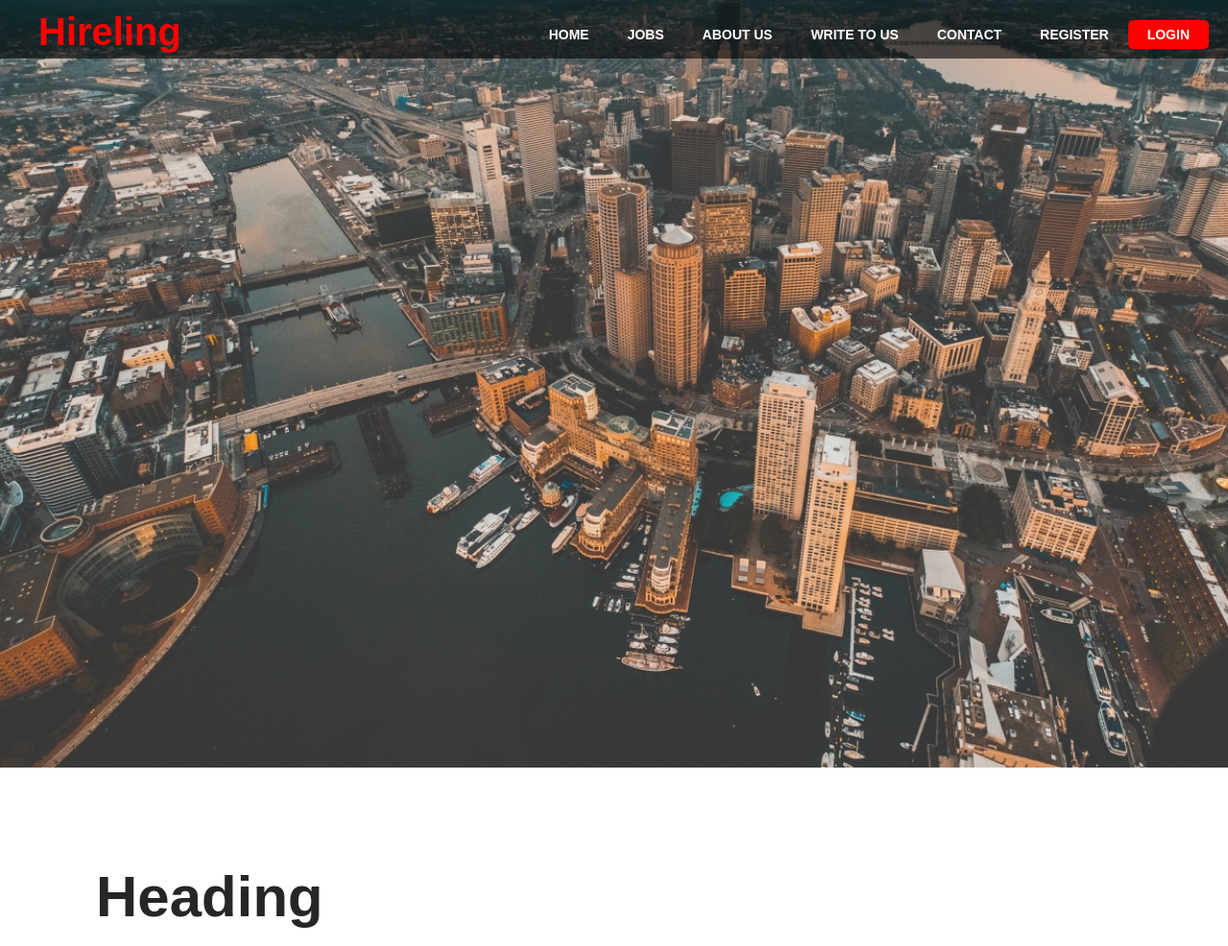
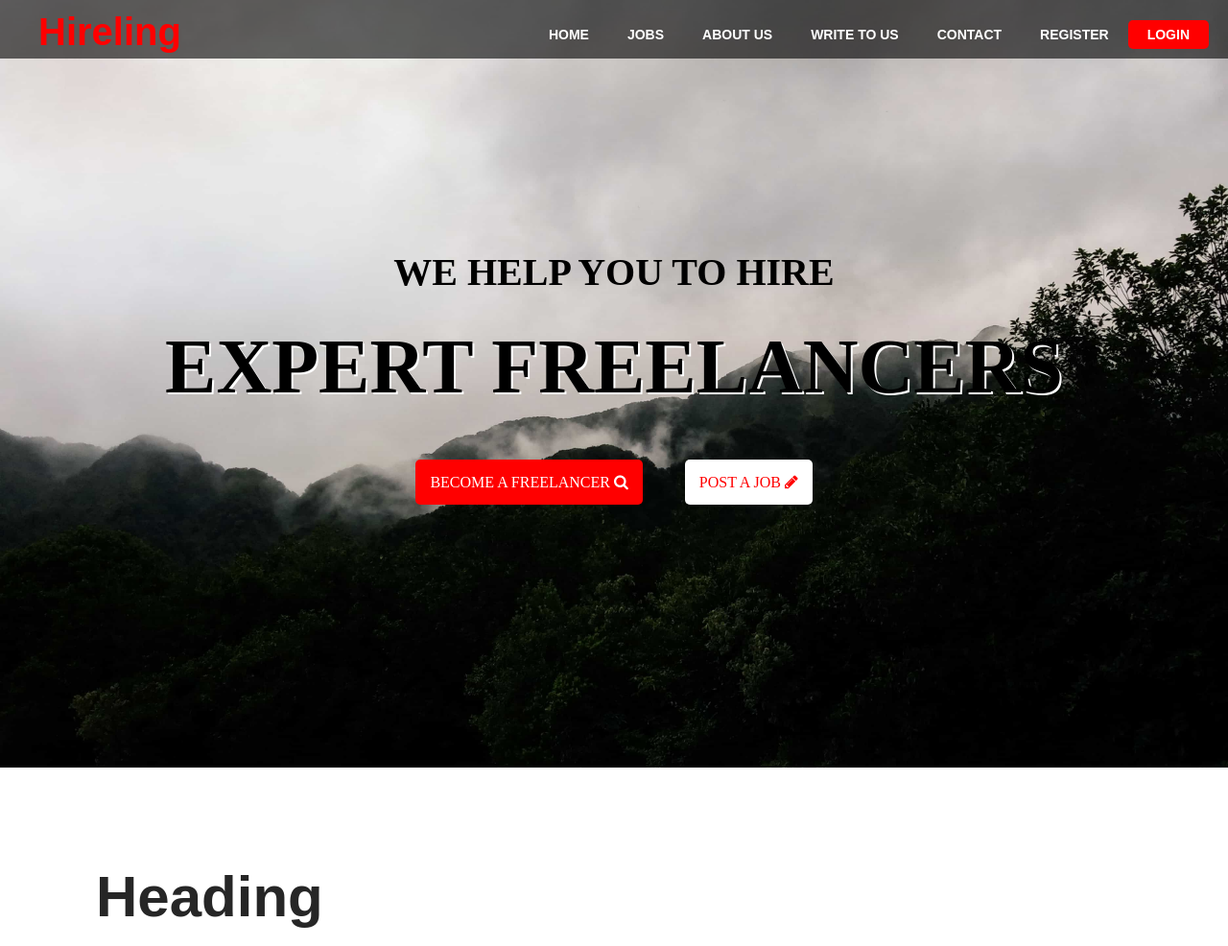
Before and after one commit to jerin17/template, a PHP site: page / in a window 1280 px wide. Shown: the top 986 px of the page at 96% size. Run offline with PHP 8.4, Linux system fonts and the light colour scheme; some libraries are stand-ins or nearby versions.

Commit message:
register

```diff
--- /dev/null
+++ b/css/style.css
@@ -0,0 +1,309 @@
+	body{
+		margin: 0;padding: 0;
+		font-family: sans-serif;
+	}
+
+	.red{
+		color:red;
+	}
+
+	#header{
+		position: absolute;
+		margin: 0;padding: 0;
+		background: rgba(0,0,0,0.6);
+		width: 100%;
+		z-index: 2;
+	}
+
+	#header h1 a{
+		font-size: 40px;
+		color: red;
+		text-decoration:none;
+		float: left;
+		margin-left:40px;
+		margin-bottom: 5px;
+		margin-top: -10px;
+	}
+
+	#header #navbar ul{
+		margin: 0;padding: 0;
+		float: right;
+		display: flex;
+		margin-right: 20px;
+	}
+
+	#header #navbar ul li{
+		list-style: none;
+	}
+
+	#header #navbar ul li a{
+		display: block;
+		padding: 7px 20px;
+		text-decoration: none;
+		color: white;
+		text-transform: uppercase;
+		font-weight: bold;
+		font-size: 14px;
+	}
+
+	.link{
+		background:red;
+		opacity: 1;
+		border-radius:5px;
+		color:white;
+	}
+
+	section{
+		width: 100%;
+		height: 100vh;
+		box-sizing: border-box;
+	}
+
+	section.sec1{
+		background: url(back3.jpg);
+		background-size: cover;
+		background-attachment: fixed;
+	}
+
+	section.sec2{
+	padding: 100px;
+	height: auto;
+	}
+
+	section.sec2 h1{
+		margin: 0;
+		padding: 0;
+		font-size: 60px;
+		color: #262626;
+	}
+
+	section.sec2 p{
+		font-size: 18px;
+	}
+
+	section.sec3{
+		background: url(back2.jpg);
+		background-size: inherit;
+		background-attachment: fixed;
+		opacity: 0.9;
+	}
+
+	/****************************************************************************************************************/
+	/****************************************************************************************************************/
+
+	section.sec4{
+		background: url(back4.jpg);
+		background-size: cover;
+		background-attachment: fixed;
+	}
+
+	.loginbox,.registerbox{
+		width: 320px;
+		height: 430px;
+		background: rgba(0,0,0,0.8);
+		color: #fff;
+		left: 50%;
+		top: 55%;
+		position: absolute;
+		border-radius: 10px;
+		box-sizing: border-box;
+		transform: translate(-50%,-50%);
+		padding: 60px 30px;
+	}
+
+	.avatar
+	{
+		width: 100px;
+		height: 100px;
+		position: absolute;top: -50px;
+		left: calc(50% - 50px);
+	}
+
+	.loginbox h1{
+		color: red;
+		text-transform: uppercase;
+		text-align: center;
+		padding: 0 0 20px;
+	}
+
+	.loginbox p{
+		margin: 0;padding: 0;
+		font-weight: bold;
+	}
+
+	.loginbox input,.registerbox input{
+		width: 100%;
+		margin-bottom:15px;
+	}
+
+	.loginbox input[type="email"],.loginbox input[type="password"],#registerinput{
+		border:none;
+		border-bottom: 1px solid #fff;
+		background: transparent;
+		outline: none;
+		height: 40px;
+		color: #fff;
+		font-size: 14px;
+	}
+
+	.loginbox input[type="submit"]{
+		border:none;
+		outline: none;
+		height: 40px;
+		background: #fb2020;
+		opacity: 0.9;
+		color: #fff;
+		font-size: 18px;
+		border-radius: 20px;
+	}
+
+	.loginbox input[type="submit"]:hover,.registerbox input[type="submit"]:hover{
+		background:rgba(255,255,255,0.8);
+		color: red;
+		font-weight: bold;
+		cursor: pointer;
+	}
+
+	.loginbox a,.registerbox a{
+		color: darkgrey;
+		font-size: 12px;
+		width: 100%;
+		text-align: right;
+	}
+	.loginbox a:hover,.registerbox a:hover{
+		color:red;
+	}
+
+	#icon{
+		float: right;
+		position:relative;
+		top:-45px;
+		left: -5px;
+		padding: 4px 0 4px 5px;
+		border-left: 1px solid grey;
+	}
+	/****************************************************************************************************************/
+	/****************************************************************************************************************/
+
+	.registerbox{
+		width:65%;
+		height: 420px;
+		margin:15px 0 0 0;
+	}
+
+	.regbox{
+		margin: 0;padding: 0;
+		padding-bottom: 5px;
+		width: 49%;
+		text-align: center;
+	}
+
+	.left{
+		float: left;
+	}
+	.right{
+		float: right;
+		margin-left: 0px;
+		border-left: 1px solid red;
+	}
+	.clear{
+		float:left;width: 100%;
+	}
+
+	.registerbox input{
+		width: 75%;
+		margin-bottom:10px;
+		padding: 0 0 0 10px;
+	}
+
+	.regbox select{
+		width: 77%;
+		color: white;
+		text-align-last:center;
+	}
+	.regbox select option{
+		color: black;
+		text-align-last: center;
+	}
+
+	.registerbox input[type="submit"]{
+		width: 15%;
+		border:none;
+		margin-top: 10px;
+		height: 35px;
+		background: #fb2020;
+		opacity: 0.9;
+		color: #fff;
+		font-size: 18px;
+		border-radius: 20px;
+	}
+	/****************************************************************************************************************/
+	/****************************************************************************************************************/
+
+	.indexbox{
+		width: 1200px;
+		height: 500px;
+		text-align: center;
+		text-transform: uppercase;
+		left: 50%;
+		top: 50%;
+		position: absolute;
+		box-sizing: border-box;
+		transform: translate(-50%,-50%);
+		padding: 70px 30px;
+		font-family: serif;
+		color: white;
+	}
+
+	.indexbox p{
+		color: black;
+		font-size: 40px;
+		font-weight: bold;
+	}
+	.indexbox h2{
+		margin-top:-10px;
+		font-size: 80px;
+		color: black;
+		text-shadow: 2px 2px white;
+	}
+
+	.indexbox ul{
+		display: flex;
+	}
+
+	.indexbox ul li {
+		list-style: none;
+	}
+
+	.indexbox ul li a{
+		text-decoration: none;
+		color: white;
+		font-weight: bold;
+		font-size: 14px;
+	}
+
+	.btn{
+		padding: 15px;
+		margin:20px;
+		border-radius: 5px;
+		font-size: 16px;
+		text-decoration: none;
+	}
+	.normal{
+		background: red;
+		color:white;
+	}
+	.inverse{
+		background:white;
+		color: red;
+	}
+
+	.normal:hover{
+		background:white;
+		color: red;
+		font-weight: bold;
+	}
+	.inverse:hover{
+		background: red;
+		color:white;
+	}
--- a/index.php
+++ b/index.php
@@ -2,7 +2,8 @@
 <html>
 <head>
 	<title>template</title>
-	<link rel="stylesheet" type="text/css" href="style.css">
+	<link rel="stylesheet" type="text/css" href="css/style.css">
+	<link rel="stylesheet" type="text/css" href="css/font-awesome.min.css">
 </head>
 <body>
 
@@ -17,13 +18,21 @@
         <li><a href="#about">About Us</a></li>
         <li><a href="#write">Write to us</a></li>
         <li><a href="#contact">Contact</a></li>
-        <li><a href="#">Register</a></li>
+        <li><a href="register.php" class="red">Register</a></li>
 	    <li><a class="link" href="login.php">LOGIN</a></li>
 	  </ul>
 	 </div>
 </div>
 
 <section class="sec1">
+	<div class="indexbox">
+        <p>We help you to hire</p>
+        <h2>expert freelancers</h2>
+		  <a href="#" class="btn normal">Become a freelancer <i class="fa fa-search"></i></a>
+          <a href="#" class="btn inverse">Post a Job <i class="fa fa-pencil"></i></a>
+
+	</div>
+
 
 </section>
 
--- a/style.css
+++ /dev/null
@@ -1,174 +0,0 @@
-body{
-	margin: 0;padding: 0;
-	font-family: sans-serif;
-}
-
-#header{
-	position: absolute;
-	margin: 0;padding: 0;
-	background: rgba(0,0,0,0.6);
-	width: 100%;
-	z-index: 2;
-}
-
-#header h1 a{
-	font-size: 40px;
-	color: red;
-	text-decoration:none;
-	float: left;
-	margin-left:40px;
-	margin-bottom: 5px;
-	margin-top: -10px;
-}
-
-#header #navbar ul{
-	margin: 0;padding: 0;
-	float: right;
-	display: flex;
-	margin-right: 20px;
-}
-
-#header #navbar ul li{
-	list-style: none;
-}
-
-#header #navbar ul li a{
-	display: block;
-	padding: 7px 20px;
-	text-decoration: none;
-	color: white;
-	text-transform: uppercase;
-	font-weight: bold;
-	font-size: 14px;
-}
-
-.link{
-	background:red;
-	opacity: 1;
-	border-radius:5px;
-	color:white;
-}
-
-section{
-	width: 100%;
-	height: 100vh;
-	box-sizing: border-box;
-}
-
-section.sec1{
-	background: url(img/back1.jpg);
-	background-size: cover;
-	background-attachment: fixed;
-	opacity: 0.9;
-}
-
-section.sec2{
-padding: 100px;
-height: auto;
-}
-
-section.sec2 h1{
-	margin: 0;
-	padding: 0;
-	font-size: 60px;
-	color: #262626;
-}
-
-section.sec2 p{
-	font-size: 18px;
-}
-
-section.sec3{
-	background: url(img/back2.jpg);
-	background-size: inherit;
-	background-attachment: fixed;
-	opacity: 0.9;
-}
-
-/****************************************************************************************************************/
-/****************************************************************************************************************/
-
-section.sec4{
-	background: url(img/back4.jpg);
-	background-size: cover;
-	background-attachment: fixed;
-}
-
-.loginbox{
-	width: 320px;
-	height: 420px;
-	background: rgba(0,0,0,0.8);
-	color: #fff;
-	left: 50%;
-	top: 50%;
-	position: absolute;
-	border-radius: 10px;
-	box-sizing: border-box;
-	transform: translate(-50%,-50%);
-	padding: 60px 30px;
-}
-
-.avatar
-{
-	width: 100px;
-	height: 100px;
-	position: absolute;top: -50px;
-	left: calc(50% - 50px);
-}
-
-.loginbox h1{
-	color: red;
-	text-transform: uppercase;
-	text-align: center;
-	padding: 0 0 20px;
-}
-
-.loginbox p{
-	margin: 0;padding: 0;
-	font-weight: bold;
-}
-
-.loginbox input{
-	width: 100%;
-	margin-bottom:15px;
-}
-
-.loginbox input[type="email"],input[type="password"]{
-	border:none;
-	border-bottom: 1px solid #fff;
-	background: transparent;
-	outline: none;
-	height: 40px;
-	color: #fff;
-	font-size: 14px;
-}
-
-.loginbox input[type="submit"]{
-	border:none;
-	outline: none;
-	height: 40px;
-	background: #fb2020;
-	opacity: 0.9;
-	color: #fff;
-	font-size: 18px;
-	border-radius: 20px;
-}
-
-.loginbox input[type="submit"]:hover{
-	background:rgba(255,255,255,0.8);
-	color: red;
-	font-weight: bold;
-	cursor: pointer;
-}
-
-.loginbox a{
-	color: darkgrey;
-	font-size: 12px;
-	width: 100%;
-	text-align: right;
-}
-.loginbox a:hover{
-	color:red;
-}
-/****************************************************************************************************************/
-/****************************************************************************************************************/
```
Also changed, not shown: login.php (+7 -5 lines), register.php (added, +61 -0 lines), css/back1.jpg (renamed from img/back1.jpg), css/back2.jpg (renamed from img/back2.jpg), css/back3.jpg (renamed from img/back3.jpg), css/back4.jpg (renamed from img/back4.jpg), css/user.png (renamed from img/user.png).
